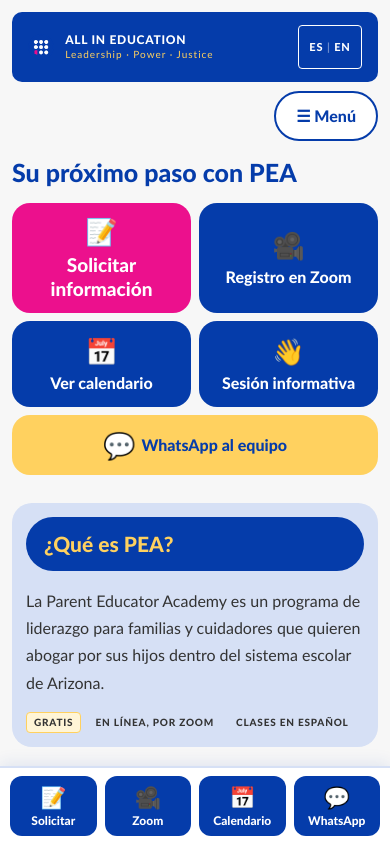
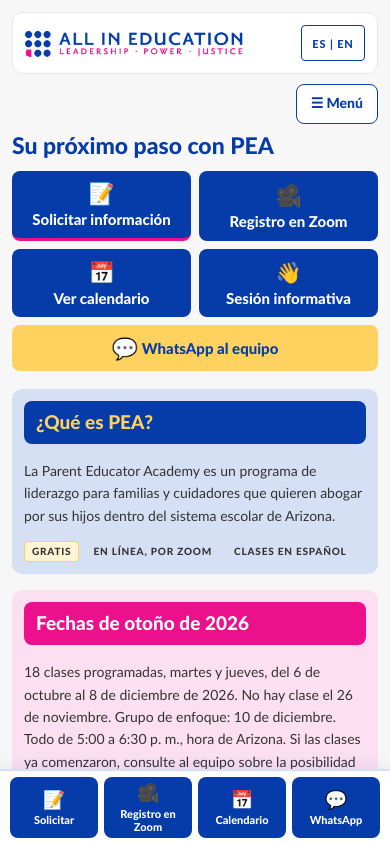
Before and after one commit to allineducation/apply-pea, a plain HTML site: page site/index.html in a window 390 px wide. Shown: the top 842 px of the page. Drawn offline with Linux system fonts and the light colour scheme.

Commit message:
Refine portal spacing, preserve original logo, and clarify Zoom action

```diff
--- a/site/assets/css/hub.css
+++ b/site/assets/css/hub.css
@@ -430,3 +430,43 @@ body{font-size:16px}
 @media print{#quickbar,.quick-actions,.gnav{display:none}.shell{padding-bottom:0}}
 .sticky-actions .action-0{background:var(--blue)}
 @media(max-width:560px){.quick-actions .action-0{font-size:19px}}
+
+/* v0.10.1: original logo artwork and lighter information-page rhythm */
+:root{--container:900px}
+body{font-size:14px}
+.band{background:var(--white);color:var(--blue);border:1px solid var(--n12);padding:12px 16px;gap:12px}
+.band-l img{width:260px;height:auto;max-width:100%}
+.band-sub{color:var(--blue)}
+.band .lang{color:var(--blue);border-color:var(--blue);min-height:36px}
+.band .lang:hover{background:var(--tint-blue)}
+.band .lang .div{color:var(--blue)}
+.band :focus-visible{outline-color:var(--blue)}
+.menu summary{font-size:14px;padding:7px 14px;border-width:1px;border-radius:8px;min-height:40px}
+.menu-links{top:46px;border-radius:10px;border-width:1px}
+.gnav{min-height:40px;margin-bottom:8px}
+.home-title{font-size:clamp(23px,3vw,28px);margin:8px 0 12px}
+.quick-actions{gap:8px;margin-bottom:18px}
+.quick-action{border-radius:9px;padding:12px;min-height:60px;font-size:17px;gap:8px}
+.quick-action>span:first-child{font-size:21px}
+.quick-actions .action-0{background:var(--blue);border-bottom:3px solid var(--pink)}
+.section-panel,.page-section{padding:14px;border-radius:10px;margin:18px 0}
+.section-panel>h2,.sec-head h1{border-radius:8px;padding:10px 14px;font-size:20px;margin-bottom:12px;line-height:1.3}
+.lgrid{gap:10px;margin-top:12px}
+.lgrid>.card{padding:14px;border-radius:8px}
+.card .h3{font-size:16px;margin-bottom:5px}
+.lead,.step-body p,.callout p{font-size:14px;line-height:1.6}
+.section-panel>.lead{margin-bottom:10px}
+.section-panel .btnrow{margin-top:12px}
+.steps{gap:8px;margin-top:8px}
+.step{padding:12px!important}
+.sticky-actions{gap:6px;padding-top:6px;padding-bottom:max(6px,env(safe-area-inset-bottom))}
+.sticky-actions .quick-action{min-height:48px;padding:7px;font-size:13px;border-radius:8px}
+.sticky-actions .quick-action>span:first-child{font-size:19px}
+.foot{padding:14px;margin-top:20px}
+@media(max-width:560px){
+ .shell{padding:12px;padding-bottom:100px}
+ .band{padding:12px;flex-wrap:nowrap}.band-l{flex:1}.band-l img{width:220px;height:auto}.band-r{flex-shrink:0}.band-r>div{display:none}
+ .quick-actions .quick-action{font-size:15px;min-height:68px;padding:9px;gap:4px;border-radius:8px}.quick-actions .action-4{min-height:46px}
+ .section-panel,.page-section{padding:12px;margin:16px 0;border-radius:10px}.section-panel>h2,.sec-head h1{font-size:19px;padding:9px 12px;border-radius:8px;margin-bottom:10px}
+ .sticky-actions .quick-action{font-size:11px;min-height:58px;padding:5px 3px;gap:3px;line-height:1.2}.sticky-actions .quick-action>span:first-child{font-size:18px}
+}
--- a/site/assets/js/app.js
+++ b/site/assets/js/app.js
@@ -1,5 +1,5 @@
 /* ==================================================================
-   PEA Applicant Hub — app  (v0.10.0)
+   PEA Applicant Hub — app  (v0.10.1)
    Vanilla JS, no build step, no dependencies. State-based navigation
    (hash routes) per AIE Hub Design System §5.1. Every date, time and
    link resolves from facts.js; every string from copy.js.
@@ -7,7 +7,7 @@
 (function () {
   "use strict";
 
-  var VERSION = "0.10.0";
+  var VERSION = "0.10.1";
   var UPDATED = "2026-09-24";
   var F = window.PEA_FACTS, T = window.T;
   var AZ = -7 * 3600 * 1000;                       /* Arizona: UTC-7, no DST */
@@ -170,10 +170,7 @@
   function renderBand() {
     var other = lang === "es" ? "en" : "es";
     document.getElementById("band").innerHTML =
-      '<div class="band-l"><img src="assets/img/aie-mark-96.png" width="32" height="32" alt="' + esc(L.markAlt) + '">' +
-      '<div><div class="band-org">' + esc(L.org) + "</div>" +
-      '<div class="band-tag" lang="en">' + esc(L.tagline) + "</div>" +
-      (L.taglinePair ? '<div class="band-pair">' + esc(L.taglinePair) + "</div>" : "") + "</div></div>" +
+      '<div class="band-l"><img src="assets/img/aie-logo-primary.png" width="260" height="36" alt="ALL In Education — Leadership · Power · Justice"></div>' +
       '<div class="band-r"><div><div class="band-title">' + esc(L.toolTitle) + "</div>" +
       '<div class="band-sub">' + esc(L.toolSub(cohortLabel())) + "</div></div>" +
       '<button class="lang" id="langbtn" type="button" lang="' + other + '" aria-label="' +
@@ -457,7 +454,7 @@
   /* ---------- routing + render ---------- */
   function actionsHtml(sticky) {
     var labels = lang === 'es' ? ['Solicitar información','Registro en Zoom','Ver calendario','Sesión informativa','WhatsApp al equipo'] : ['Apply / interest form','Register on Zoom','View calendar','Info session','WhatsApp the team'];
-    var short = lang === 'es' ? ['Solicitar','Zoom','Calendario','Información','WhatsApp'] : ['Apply','Zoom','Calendar','Info','WhatsApp'];
+    var short = lang === 'es' ? ['Solicitar','Registro en Zoom','Calendario','Información','WhatsApp'] : ['Apply','Register on Zoom','Calendar','Info','WhatsApp'];
     var urls = [link('apply'),link('zoom'),'#calendario',link('info'),F.org.waHref], icons = ['📝','🎥','📅','👋','💬'];
     return '<div class="' + (sticky ? 'sticky-actions' : 'quick-actions') + '" aria-label="' + (lang === 'es' ? 'Acciones rápidas' : 'Quick actions') + '">' + urls.map(function(url,i) {
       if (!url || (sticky && i===3)) return '';
--- a/site/assets/js/copy.js
+++ b/site/assets/js/copy.js
@@ -27,7 +27,7 @@
       },
       org: "ALL In Education",
       tagline: "Leadership · Power · Justice",
-      taglinePair: "Liderazgo · Poder · Justicia",
+      taglinePair: null,
       toolTitle: "Parent Educator Academy",
       toolSub: function (c) { return "Centro de inscripción · " + c; },
       langSwitch: { toEn: "Switch to English", toEs: "Cambiar a español" },
--- a/site/index.html
+++ b/site/index.html
@@ -7,7 +7,7 @@
 <meta name="description" content="Todo lo que necesita saber para unirse a la Parent Educator Academy de ALL In Education: pasos, calendario, Zoom y preguntas frecuentes. / Everything you need to know to join ALL In Education's Parent Educator Academy.">
 <meta name="theme-color" content="#053CAA">
 <meta name="color-scheme" content="light">
-<meta name="generator" content="PEA Applicant Hub v0.10.0">
+<meta name="generator" content="PEA Applicant Hub v0.10.1">
 <meta property="og:type" content="website">
 <meta property="og:title" content="Parent Educator Academy — ALL In Education">
 <meta property="og:description" content="Un programa gratuito de liderazgo para familias y cuidadores en Arizona. / A free leadership program for families and caregivers in Arizona.">
```
Also changed, not shown: 2 other files.
